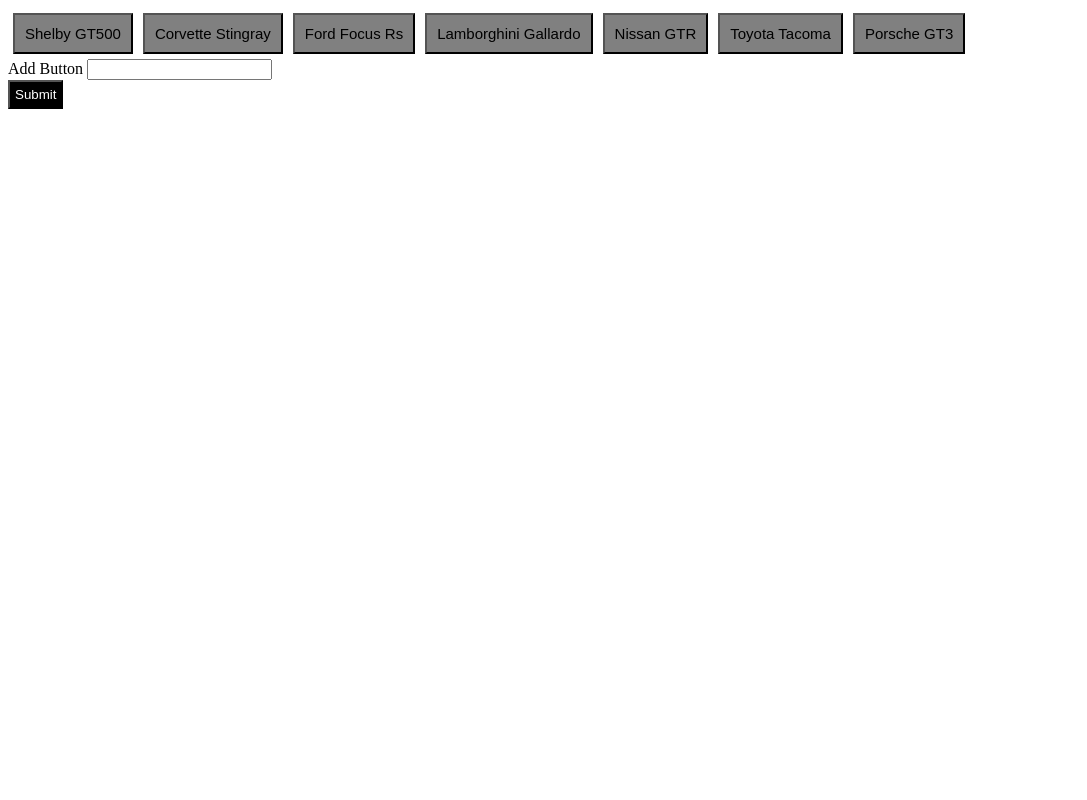
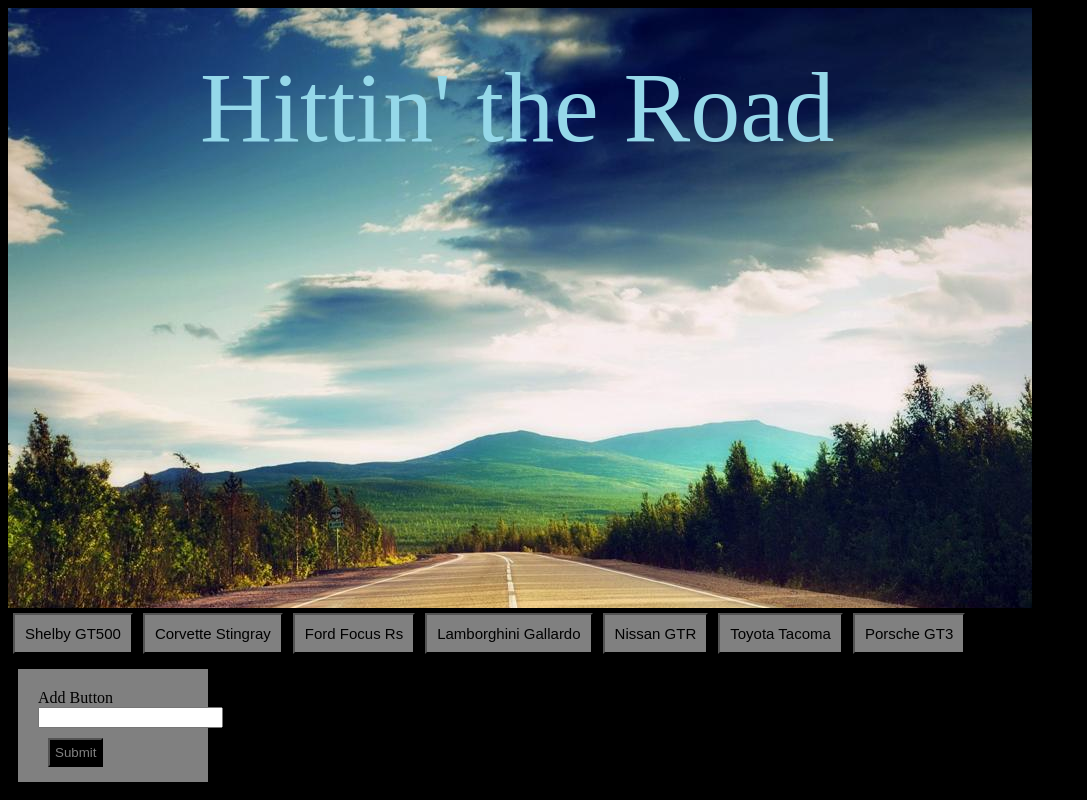
Before and after one commit to corbinmoore27/giftastic, a plain HTML site: page index.html in a window 1280 px wide. Shown: the whole page, without its empty margins (0-1087 px from the left). Drawn offline with nearby package versions, Linux system fonts and the light colour scheme.

Commit message:
final push

```diff
--- a/assets/css/style.css
+++ b/assets/css/style.css
@@ -7,6 +7,40 @@
 
 #btnAdd {
     background-color: black;
-    color: white;
+    color: gray;
     padding: 5px;
+    margin: 10px;
 }
+
+img {
+    border: solid 3px gray;
+}
+
+form {
+    background-color: gray;
+    width: 150px;
+    margin: 10px;
+    padding: 20px;
+    padding-bottom: 5px;
+
+}
+body {
+    background-color: black;
+}
+
+#image-banner {
+    background-image: url("../images/road2.jpeg");
+    background-repeat: no-repeat;
+    height: 600px;
+    display: block;
+    margin-left: auto;
+    margin-right: auto;
+}
+
+#text-banner {
+    font-size: 100px;
+    position: absolute;
+    top: 50px;
+    left: 200px;
+    color: rgb(149, 216, 233);
+}
--- a/index.html
+++ b/index.html
@@ -11,6 +11,8 @@
 </head>
 
 <body>
+    <div id="text-banner">Hittin' the Road</div>
+    <div id="image-banner"></div>
     <div id="searchResults"></div>
 
     <form id="searchField">
```
Also changed, not shown: assets/images/road.jpg (added), assets/images/road2.jpeg (added).
